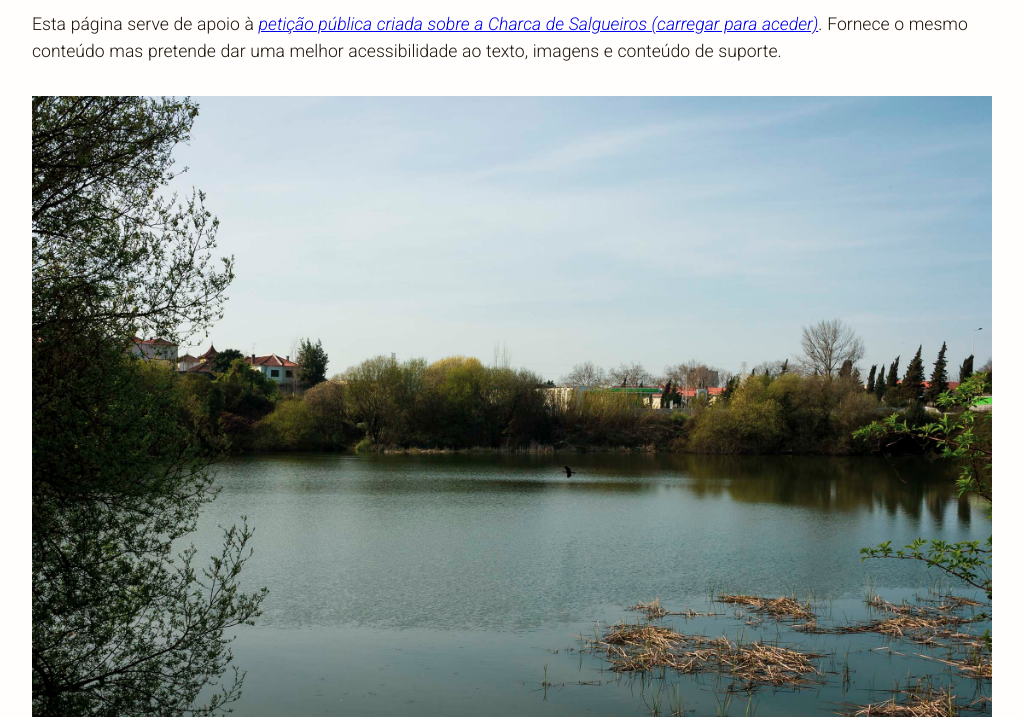
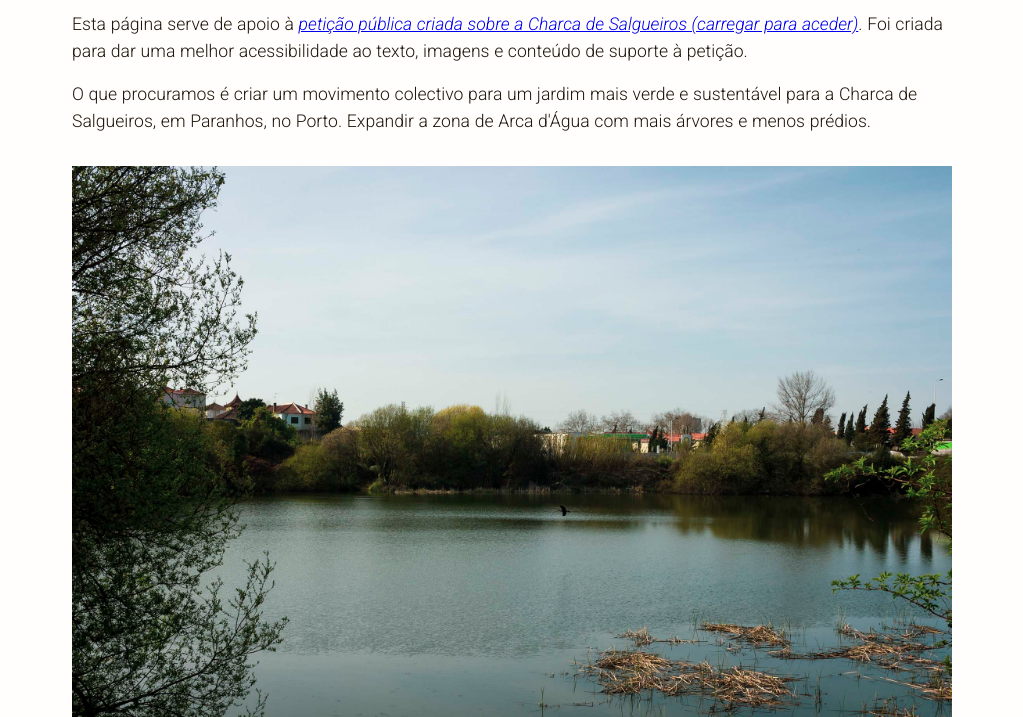
Before and after one commit to girlflux/charca-de-salgueiros, a plain HTML site: page index.html in a window 1280 px wide. Shown: the part 164-881 px from the top of the page, without its empty margins (128-1151 px from the left). Drawn offline with Linux system fonts and the light colour scheme.

Commit message:
legibility improvements

```diff
--- a/index.html
+++ b/index.html
@@ -1,5 +1,5 @@
 <!DOCTYPE html>
-<html lang="en">
+<html lang="pt">
 <head>
     <meta charset="UTF-8">
     <meta http-equiv="X-UA-Compatible" content="IE=edge">
@@ -41,7 +41,9 @@
             <h1>MAIS VERDE PARA A CHARCA DE SALGUEIROS</h1>
             <h2>PARANHOS, PORTO</h2>
 
-            <p>Esta página serve de apoio à <a href="https://peticaopublica.com/pview.aspx?pi=charca-de-salgueiros" target="_blank" rel="noopener noreferrer">petição pública criada sobre a Charca de Salgueiros (carregar para aceder)</a>. Fornece o mesmo conteúdo mas pretende dar uma melhor acessibilidade ao texto, imagens e conteúdo de suporte.</p>
+            <p>Esta página serve de apoio à <a href="https://peticaopublica.com/pview.aspx?pi=charca-de-salgueiros" target="_blank" rel="noopener noreferrer">petição pública criada sobre a Charca de Salgueiros (carregar para aceder)</a>. Foi criada para dar uma melhor acessibilidade ao texto, imagens e conteúdo de suporte à petição.</p>
+
+            <p>O que procuramos é criar um movimento colectivo para um jardim mais verde e sustentável para a Charca de Salgueiros, em Paranhos, no Porto. Expandir a zona de Arca d'Água com mais árvores e menos prédios.</p>
         </header>
 
         <div class="image">
@@ -141,7 +143,7 @@
                         <a href="/assets/charca-salgueiros-03-1500w-2250h.jpg" target="_blank" rel="noopener noreferrer">
                             <img src="/assets/charca-salgueiros-03-1500w-2250h.jpg" width="1500" height="2250" alt="">
                         </a>
-                        <figcaption>Depois de ter estado na água, um corvo-marinho repousa numa árvore . De costas voltadas, mostra o seu porte a outro corvo-marinho, na mesma árvore, mais a baixo.</figcaption>
+                        <figcaption>Depois de ter estado na água, um corvo-marinho repousa numa árvore . De costas voltadas, mostra o seu porte a outro corvo-marinho, na mesma árvore, mais abaixo.</figcaption>
                     </figure>
                 </div>
             </div>
--- a/style.css
+++ b/style.css
@@ -61,8 +61,8 @@ body{
     margin-block-end: 0;
     margin-inline-start: 0;
     margin-inline-end: 0;
-    padding-left: 2rem;
-    padding-right: 2rem;
+    padding-left: 1rem;
+    padding-right: 1rem;
 }
 
 main {
@@ -102,7 +102,7 @@ figcaption {
 .content {
     margin-left: auto;
     margin-right: auto;
-    max-width: 60rem;
+    max-width: 55rem;
 }
 
 .declaration {
@@ -177,14 +177,21 @@ a:visited {
 /*
 ----------------------------------------------------- */
 
+/* 320px */
 @media screen and (min-width: 20rem) {
     .grid-2col {
         grid-template-columns: 1fr;
     }
 }
 
+/* 640px */
 @media screen and (min-width: 40rem) {
     .grid-2col {
         grid-template-columns: 1fr 1fr;
     }
+
+    body{
+        padding-left: 2rem;
+        padding-right: 2rem;
+    }
 }
```
